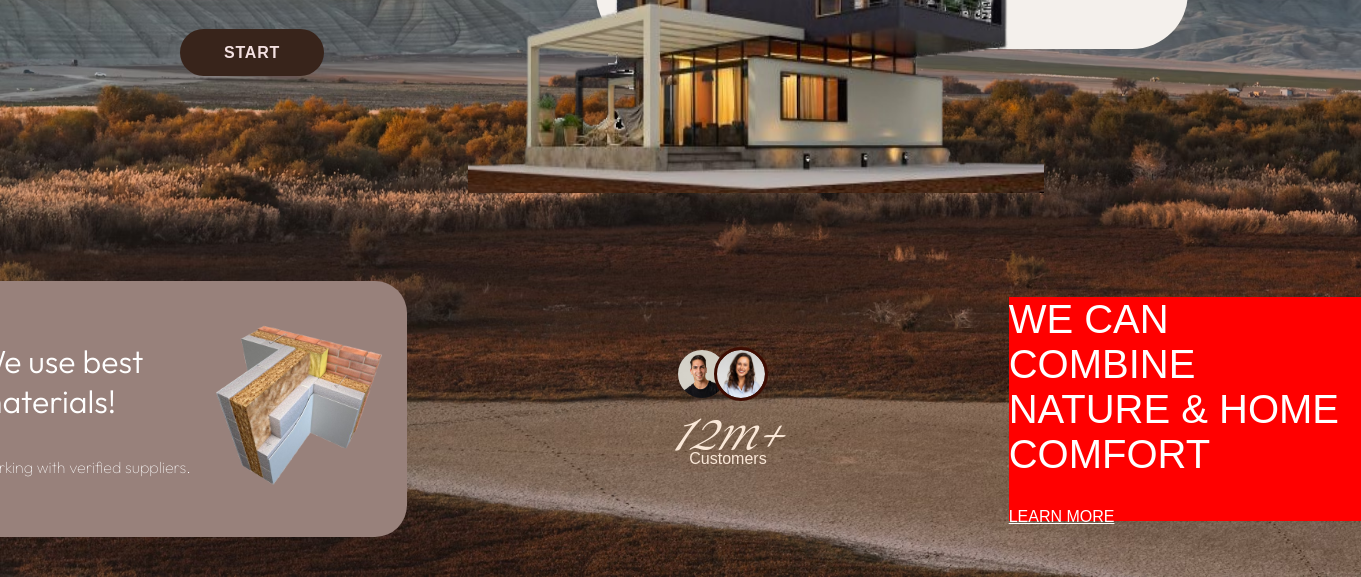
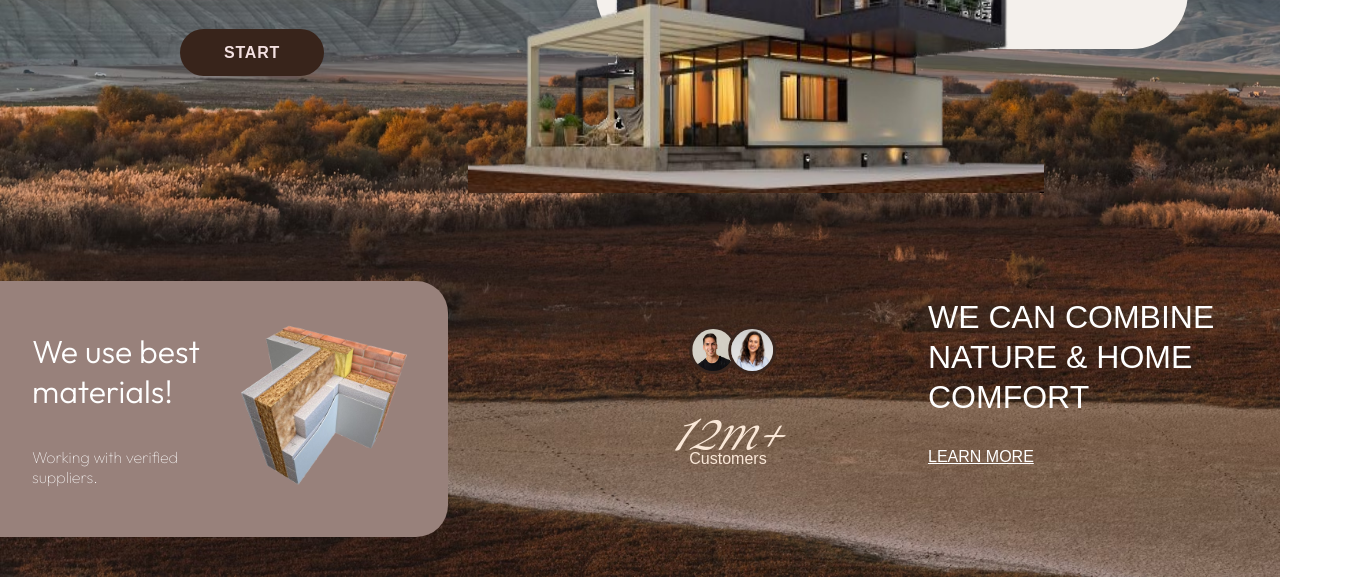
Before and after one commit to Pravin-sharma01/Ranty, a plain HTML site: page index.html in a window 1280 px wide. Shown: the part 511-1088 px from the top of the page, 1361 px wide, since content can reach past the window. Drawn offline with nearby package versions, Linux system fonts and the light colour scheme; a web font is replaced by a local one.

Commit message:
Some code changes

```diff
--- a/style.css
+++ b/style.css
@@ -252,11 +252,11 @@ i{
 /* Page 2 */
 .page2{
     height: auto;
+    width: auto;
     display: flex;
-    justify-content: center;
+    justify-content: space-between;
     align-items: center;
     margin-top: 6rem;
-    gap: 14rem;
 }
 
 /* Sec 1 */
@@ -267,11 +267,11 @@ i{
     border-top-right-radius: 2rem;
     border-bottom-right-radius: 2rem;
     background-color: #98817B;
-    /* transform: translateX(-2.5rem); */
+    transform: translateX(-2.5rem);
     display: flex;
     justify-content:space-evenly;
     align-items: center;
-    padding: 1rem;
+    padding: 2rem;
 }
 
 .container>img{
@@ -300,12 +300,29 @@ i{
 .testimonials{
     display: flex;
     flex-direction: column;
+    justify-content: center;
     align-items: center;
+}
 
+.image{
+    transform: translateX(0.7rem);
 }
+.image>img{
+    height: 3rem;
+    width: 3rem;
+    border-radius: 50%;
+    border: 0.2rem solid #39261e;
+}
+
+.image>img:last-child{
+    position: relative;
+    right: 0.8rem;
+    z-index: 1;
+}
+
 .testimonials>p:first-of-type{
     font-family: "Tangerine", cursive;
-  font-weight: 300;
+    font-weight: 300;
     font-style: italic;
     color: rgb(250, 232, 216);
     font-size: 6rem;
@@ -321,35 +338,20 @@ i{
     transform: translateY(-1.5rem);
 }
 
-.image>img{
-    height: 3rem;
-    width: 3rem;
-    border-radius: 50%;
-    transform: translateY(1.5rem);
-}
-
-.image>img:last-child{
-    position: relative;
-    right: 0.8rem;
-    z-index: 1;
-    outline-style: solid;
-    outline-color:#3d0c02;
-    outline-width: 0.2rem;
-}
-
 /* Sec 3 */
 .testimonials2{
-    background-color: red;
+    transform: translateX(-2.rem);
     height: 14rem;
     width: 22rem;
 }
 .testimonials2>p:first-child{
-    font-size: 2.5rem;
+    font-size: 2rem;
     font-family: "Funnel Sans", sans-serif;
     font-optical-sizing: auto;
-    font-weight: 200;
+    font-weight: 150;
     color: rgb(255, 255, 255);
     text-wrap: wrap;
+    line-height: 2.5rem;
 }
 .testimonials2>p:last-child{
     font-size: 1rem;
```
Also changed, not shown: index.html (+2 -5 lines).
